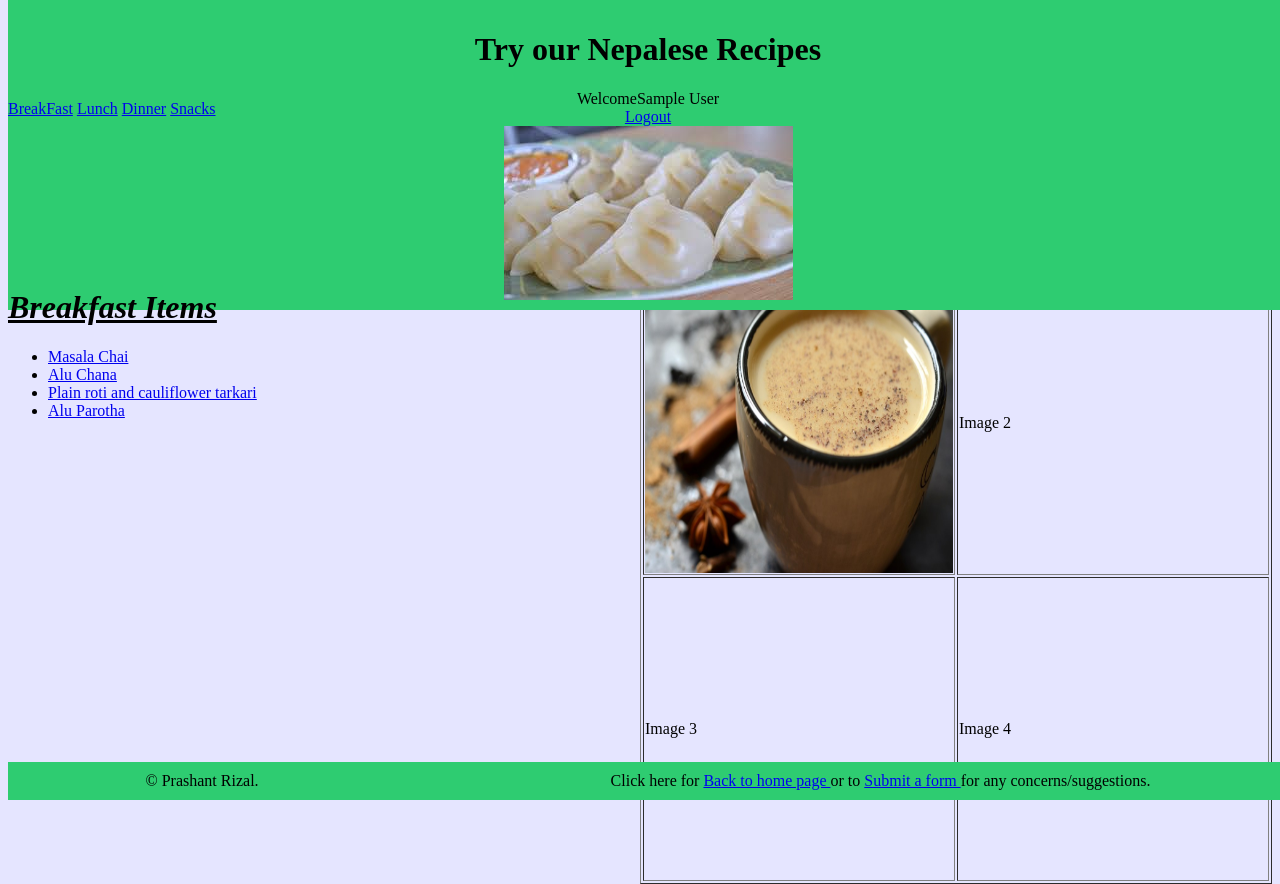
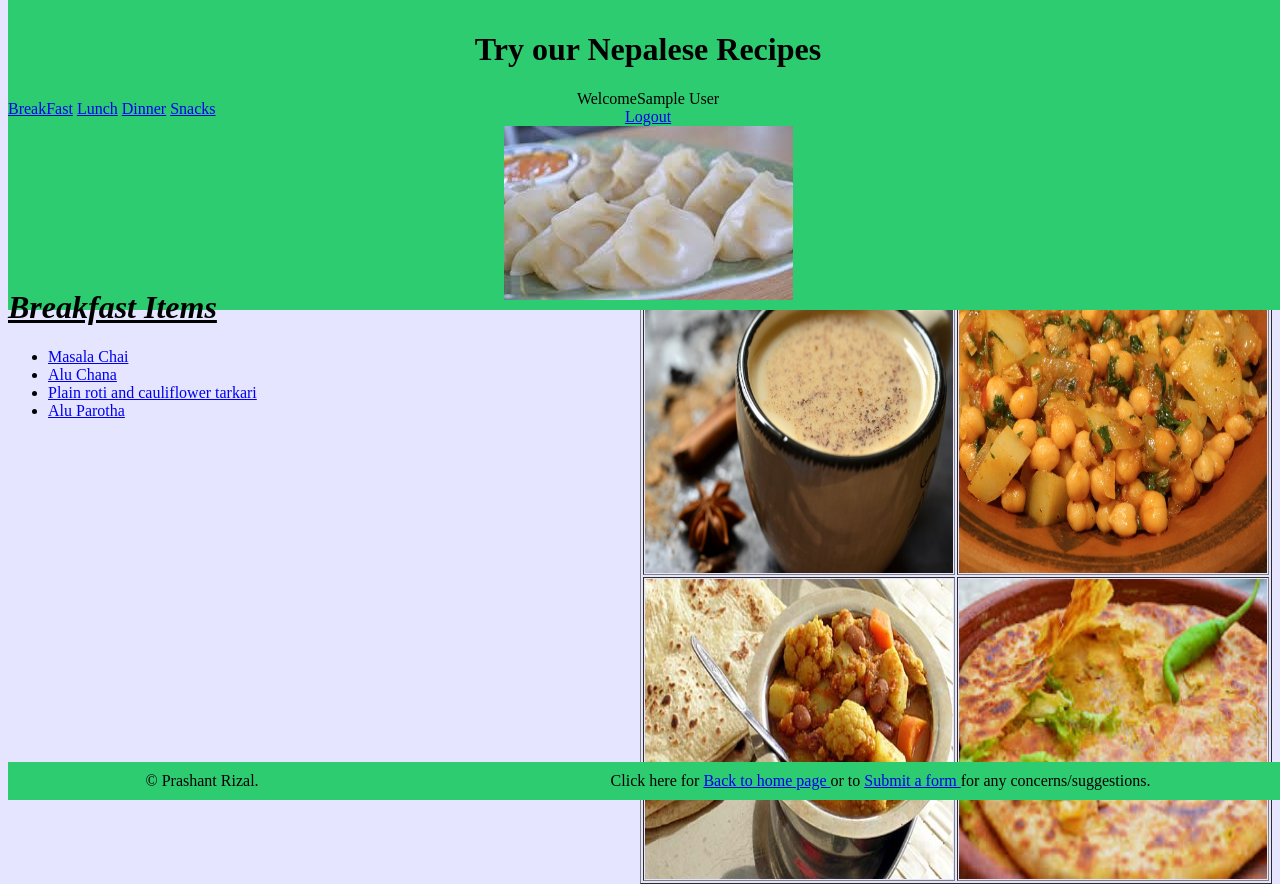
Before and after one commit to RizalPrashant/WebDev, a PHP site: page /home.php in a window 1280 px wide. Run offline with PHP 8.4, Linux system fonts and the light colour scheme; the visitor is signed in with stand-in values (Sample User, id 1).

Commit message:
More commits

```diff
--- a/alu.php
+++ b/alu.php
@@ -39,7 +39,7 @@ This is how you make alu chana. Coming soon.......
 <div class= "imagelocation">
 <table style="width:50%" border="1">
   <tr>
-    <td width = "50%" height = "300"> Image of alu chana</td>
+    <td width = "50%" height = "300"> <img style="display:block;" width="100%" height="100%" src = "aluchana.jpg" ></td>
   </tr>
 
 
--- a/chai.php
+++ b/chai.php
@@ -39,7 +39,7 @@ This is how you make a masala chai. Coming soon.......
 <div class= "imagelocation">
 <table style="width:50%" border="1">
   <tr>
-    <td width = "50%" height = "300"> Image of masala chai</td>
+    <td width = "50%" height = "300"> <img style="display:block;" width="100%" height="100%" src = "masalachai.jpg" ></td>
   </tr>
 
 
--- a/home.php
+++ b/home.php
@@ -46,11 +46,11 @@
 <table style="width:100%" border="1">
   <tr>
     <td width = "50%" height = "300"> <img style="display:block;" width="100%" height="100%" src = "masalachai.jpg" ></td>
-    <td width = "50%" height = "300">Image 2</td>
+    <td width = "50%" height = "300"><img style="display:block;" width="100%" height="100%" src = "aluchana.jpg" ></td>
   </tr>
   <tr>
-    <td width = "50%" height = "300">Image 3</td>
-    <td width = "50%" height = "300">Image 4</td>
+    <td width = "50%" height = "300"><img style="display:block;" width="100%" height="100%" src = "roticauli.jpg" ></td>
+    <td width = "50%" height = "300"><img style="display:block;" width="100%" height="100%" src = "parotha.jpeg" ></td>
   </tr>
 
 </table>
--- a/parotha.php
+++ b/parotha.php
@@ -39,7 +39,7 @@ This is how you make alu parotha. Coming soon.......
 <div class= "imagelocation">
 <table style="width:50%" border="1">
   <tr>
-    <td width = "50%" height = "300"> Image of alu parotha</td>
+    <td width = "50%" height = "300"> <img style="display:block;" width="100%" height="100%" src = "parotha.jpeg" ></td>
   </tr>
 
 
--- a/roti.php
+++ b/roti.php
@@ -39,7 +39,7 @@ This is how you make plain roti with cauliflower. Coming soon.......
 <div class= "imagelocation">
 <table style="width:50%" border="1">
   <tr>
-    <td width = "50%" height = "300"> Image of roti with cauliflower</td>
+    <td width = "50%" height = "300"> <img style="display:block;" width="100%" height="100%" src = "roticauli.jpg" ></td>
   </tr>
 
 
```
Also changed, not shown: 1 other file.
